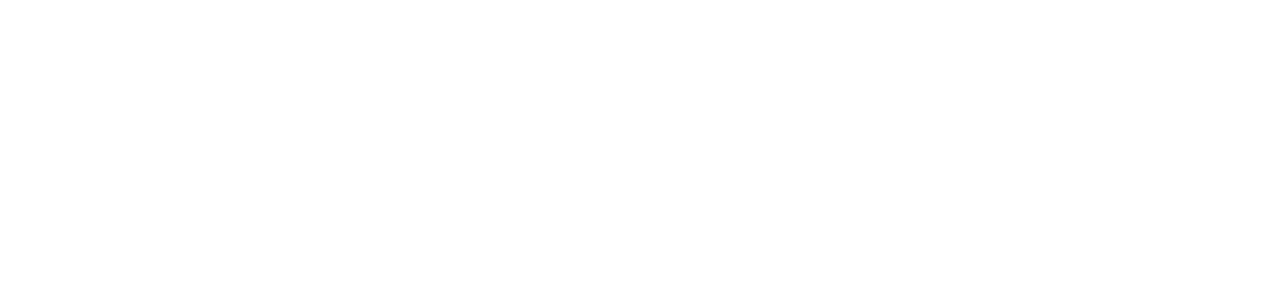
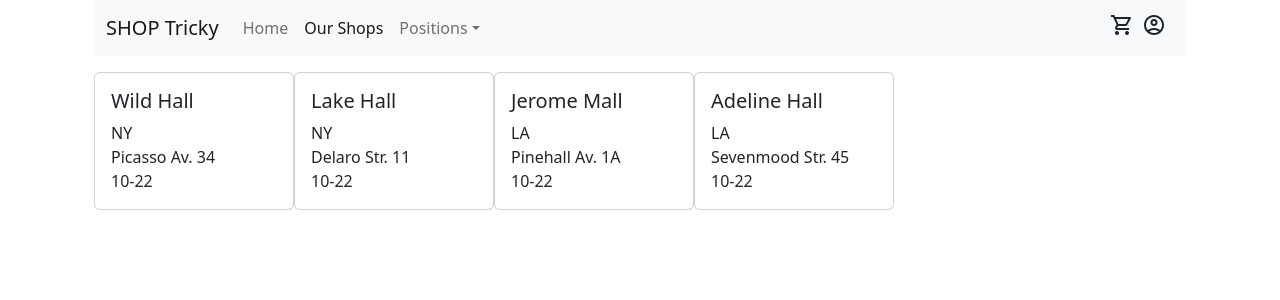
Before and after one commit to TatsianaYurchyk/shop, a React (Create React App) app: page /addresses in a window 1280 px wide. Before the commit this address had no page. Shown: the top 300 px of the page. Built offline with nearby package versions, Linux system fonts and the light colour scheme.

Commit message:
nav icons and toggle corrected

```diff
--- a/src/App.tsx
+++ b/src/App.tsx
@@ -1,17 +1,20 @@
 import { Routes, Route} from "react-router-dom";
-import { AdressPage } from "./pages/AdressPage";
+import { AddressPage } from "./pages/AddressPage";
 import ProductPage from "./pages/ProductPage";
+
+import { Container } from "react-bootstrap";
 
 function App() {
 
   return (
+    <Container className="mb-4">
     <Routes>
       <Route path='/' element={<ProductPage/>}/>
       <Route path='/shop' element={<ProductPage/>}/>
-      <Route path='/adresses' element={<AdressPage/>}/>
+      <Route path='/addresses' element={<AddressPage/>}/>
 
     </Routes>
-
+    </Container>
   );
 }
 
--- a/src/components/Header.tsx
+++ b/src/components/Header.tsx
@@ -3,17 +3,19 @@
 import Navbar from 'react-bootstrap/Navbar';
 import NavDropdown from 'react-bootstrap/NavDropdown';
 import { Container } from "react-bootstrap";
+import { NavLink } from "react-router-dom";
 
 export function Header() {
   return (
     <Navbar bg="light" expand="lg" className="mb-3 sticky-top">
-      <Container className="me-auto position-relative">
-        <Navbar.Brand href="#home">SHOP Tricky</Navbar.Brand>
-        <Navbar.Toggle aria-controls="basic-navbar-nav" />
+      <Container >
+        {/* <Container className="me-auto position-relative"> */}
+        <Navbar.Brand to="/" as={NavLink}>SHOP Tricky</Navbar.Brand>
+
         <Navbar.Collapse id="basic-navbar-nav">
           <Nav >
-            <Nav.Link href="/shop">Home</Nav.Link>
-            <Nav.Link href="/adresses">Our Shops</Nav.Link>
+            <Nav.Link to="/" as={NavLink}>Home</Nav.Link>
+            <Nav.Link to="/addresses" as={NavLink}>Our Shops</Nav.Link>
             <NavDropdown title="Positions" id="basic-nav-dropdown">
               <NavDropdown.Item href="#action/3.1">Cloth</NavDropdown.Item>
               <NavDropdown.Item href="#action/3.2">
@@ -25,16 +27,21 @@
                 Separated link
               </NavDropdown.Item>
             </NavDropdown>
-            <div className="position-absolute top-0 end-0 d-flex">
-            <Nav.Link  ><span className="material-symbols-outlined">
-              shopping_cart
-            </span></Nav.Link>
-            <Nav.Link  ><span className="material-symbols-outlined">
-              account_circle
-            </span></Nav.Link>
-            </div>
+            {/* <div className="position-absolute top-0 end-0 d-flex"> */}
+
+            {/* </div> */}
           </Nav>
         </Navbar.Collapse>
+        <div className="d-flex burger">
+          <Nav.Link className="icon" ><span className="material-symbols-outlined">
+            shopping_cart
+          </span></Nav.Link>
+          <Nav.Link className="icon" ><span className="material-symbols-outlined">
+            account_circle
+          </span></Nav.Link>
+          <Navbar.Toggle aria-controls="basic-navbar-nav" />
+        </div>
+
       </Container>
     </Navbar>
   )
--- a/src/index.css
+++ b/src/index.css
@@ -42,3 +42,10 @@
   bottom: 20px;
   right:8px;
 }
+
+.burger{
+  align-items: center;
+}
+.icon{
+  margin-right: 8px;
+}
--- a/src/index.tsx
+++ b/src/index.tsx
@@ -10,9 +10,10 @@
   document.getElementById('root') as HTMLElement
 );
 root.render(
-  <BrowserRouter>
+
   <React.StrictMode>
-    <App />
+    <BrowserRouter>
+      <App />
+    </BrowserRouter>
   </React.StrictMode>
-  </BrowserRouter>
 );
--- a/src/pages/AdressPage.tsx
+++ b/src/pages/AddressPage.tsx
@@ -4,7 +4,7 @@
 import { Routes, Route } from "react-router-dom";
 import Card from 'react-bootstrap/Card';
 
-export function AdressPage (){
+export function AddressPage (){
 
     const shops = [
         {id:1, title: "Wild Hall", city: "NY", address:" Picasso Av. 34", time: "10-22"},
```
